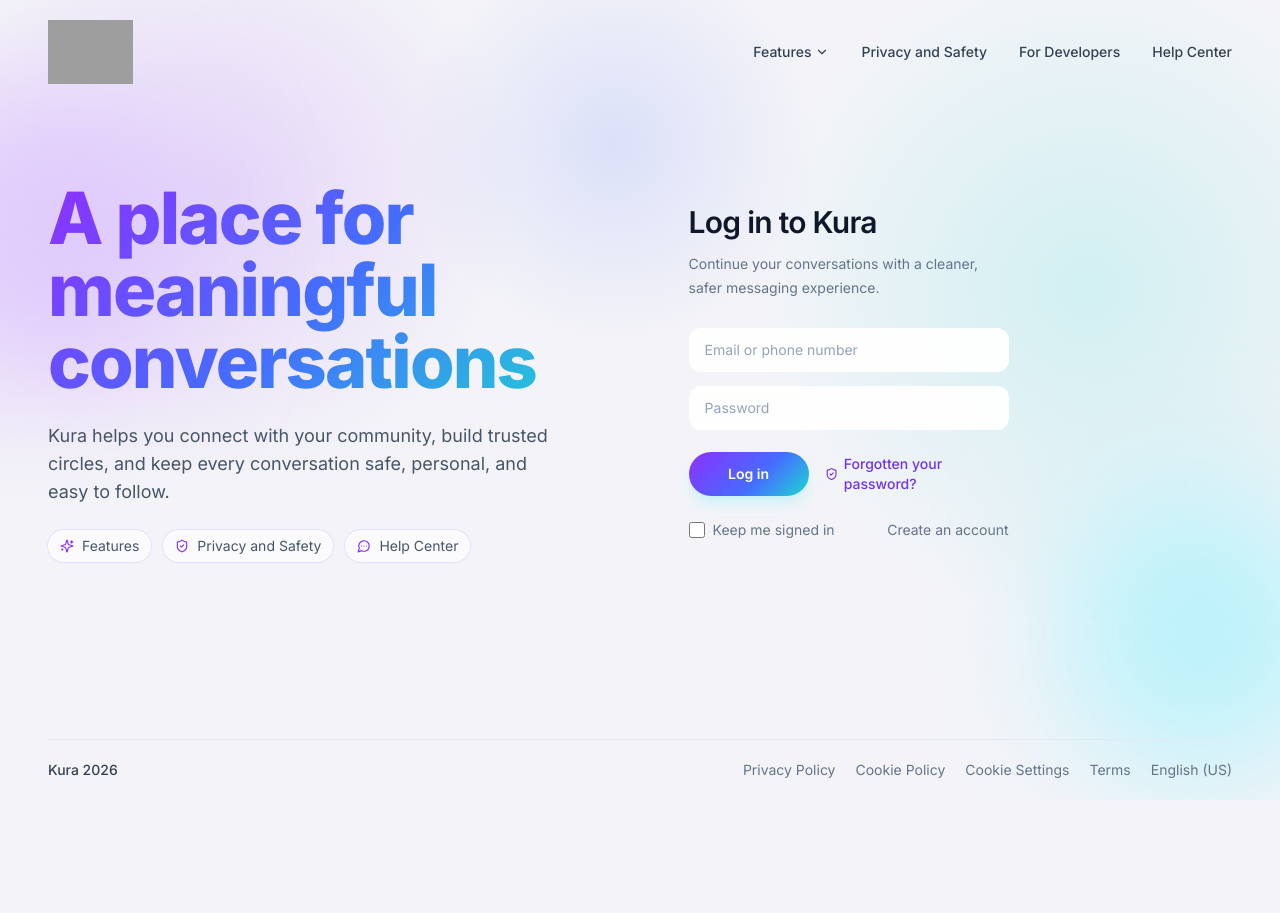
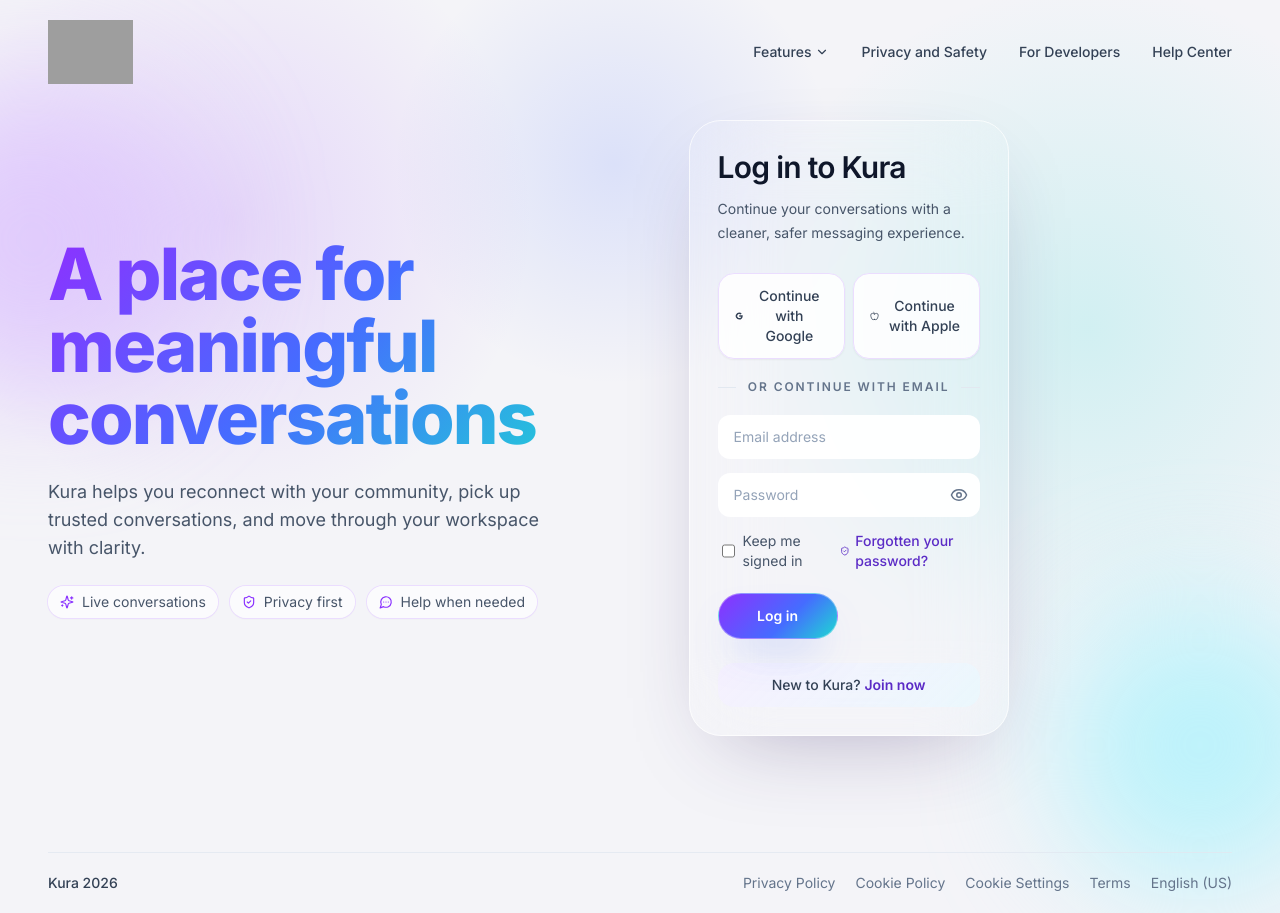
Before and after one commit to O101O/Project_Kura, a React (Vite) app in the folder client/: page /auth in a window 1280 px wide. Before the commit the page ends 800 px from the top, so only its background shows below. Built offline with nearby package versions, Linux system fonts and the light colour scheme; no server answers; grey boxes are pictures that could not be loaded.

Commit message:
update ui

```diff
--- a/client/src/components/auth/AuthCard.jsx
+++ b/client/src/components/auth/AuthCard.jsx
@@ -1,4 +1,4 @@
-import { Camera, ShieldCheck } from 'lucide-react';
+import { Apple, Camera, Eye, EyeOff, ShieldCheck } from 'lucide-react';
 import { useState } from 'react';
 import { Link } from 'react-router-dom';
 
@@ -10,6 +10,8 @@ const AuthCard = ({ mode, onSubmit, onToggle, loading, error }) => {
     confirmPassword: '',
     profilePic: null
   });
+  const [showPassword, setShowPassword] = useState(false);
+  const [showConfirmPassword, setShowConfirmPassword] = useState(false);
 
   const handleChange = (event) => {
     const { name, value, files } = event.target;
@@ -24,23 +26,65 @@ const AuthCard = ({ mode, onSubmit, onToggle, loading, error }) => {
     onSubmit(form);
   };
 
+  const isLogin = mode === 'login';
+
   return (
-    <div className="w-full max-w-md animate-fadeIn">
+    <div className="w-full max-w-md animate-fadeIn rounded-[2rem] border border-white/70 bg-white/58 p-6 shadow-[0_30px_90px_-38px_rgba(54,37,101,0.38)] backdrop-blur-2xl sm:p-7">
       <div className="mb-7">
         <div>
           <h2 className="text-2xl font-semibold tracking-tight text-slate-900 sm:text-3xl">
-            {mode === 'login' ? 'Log in to Kura' : 'Create your account'}
+            {isLogin ? 'Log in to Kura' : 'Create your Kura profile'}
           </h2>
-          <p className="mt-3 max-w-sm text-sm leading-6 text-slate-500">
-            {mode === 'login'
+          <p className="mt-3 max-w-sm text-sm leading-6 text-slate-600">
+            {isLogin
               ? 'Continue your conversations with a cleaner, safer messaging experience.'
-              : 'Start chatting with your circle on Kura with secure sign up and recovery options.'}
+              : 'Set up your identity, add a profile photo, and join Kura with a more welcoming first step.'}
           </p>
         </div>
       </div>
 
+      <div className="mb-5 grid gap-2 sm:grid-cols-2">
+        <button
+          type="button"
+          className="inline-flex items-center justify-center gap-2 rounded-2xl border border-brand-100 bg-white/85 px-4 py-3 text-sm font-medium text-slate-700 shadow-sm hover:border-brand-200 hover:bg-brand-50/50"
+        >
+          <svg viewBox="0 0 24 24" aria-hidden="true" className="h-4 w-4">
+            <path
+              fill="currentColor"
+              d="M21.8 12.23c0-.73-.06-1.43-.2-2.09H12v3.95h5.5a4.73 4.73 0 0 1-2.04 3.1v2.57h3.3c1.94-1.79 3.04-4.43 3.04-7.53Z"
+            />
+            <path
+              fill="currentColor"
+              d="M12 22c2.76 0 5.08-.91 6.77-2.47l-3.3-2.57c-.92.62-2.09.99-3.47.99-2.66 0-4.92-1.8-5.73-4.22H2.86v2.65A10.22 10.22 0 0 0 12 22Z"
+            />
+            <path
+              fill="currentColor"
+              d="M6.27 13.73A6.14 6.14 0 0 1 5.95 12c0-.6.11-1.18.32-1.73V7.62H2.86A10.01 10.01 0 0 0 1.8 12c0 1.61.39 3.13 1.06 4.38l3.41-2.65Z"
+            />
+            <path
+              fill="currentColor"
+              d="M12 6.05c1.5 0 2.84.52 3.9 1.54l2.92-2.92C17.07 3.04 14.76 2 12 2A10.22 10.22 0 0 0 2.86 7.62l3.41 2.65c.81-2.42 3.07-4.22 5.73-4.22Z"
+            />
+          </svg>
+          Continue with Google
+        </button>
+        <button
+          type="button"
+          className="inline-flex items-center justify-center gap-2 rounded-2xl border border-brand-100 bg-white/85 px-4 py-3 text-sm font-medium text-slate-700 shadow-sm hover:border-brand-200 hover:bg-brand-50/50"
+        >
+          <Apple size={16} />
+          Continue with Apple
+        </button>
+      </div>
+
+      <div className="mb-5 flex items-center gap-3">
+        <div className="h-px flex-1 bg-slate-200" />
+        <span className="text-xs font-semibold uppercase tracking-[0.16em] text-slate-500">or continue with email</span>
+        <div className="h-px flex-1 bg-slate-200" />
+      </div>
+
       <form className="space-y-3.5" onSubmit={handleSubmit}>
-        {mode === 'register' && (
+        {!isLogin && (
           <input
             className="kura-input bg-white/95"
             placeholder="Username"
@@ -54,16 +98,17 @@ const AuthCard = ({ mode, onSubmit, onToggle, loading, error }) => {
         <input
           type="email"
           className="kura-input bg-white/95"
-          placeholder="Email or phone number"
+          placeholder="Email address"
           name="email"
           value={form.email}
           onChange={handleChange}
           required
         />
 
+        <div className="relative">
           <input
-          type="password"
-          className="kura-input bg-white/95"
+            type={showPassword ? 'text' : 'password'}
+            className="kura-input bg-white/95 pr-11"
             placeholder="Password"
             name="password"
             value={form.password}
@@ -71,12 +116,35 @@ const AuthCard = ({ mode, onSubmit, onToggle, loading, error }) => {
             required
             minLength={6}
           />
+          <button
+            type="button"
+            aria-label={showPassword ? 'Hide password' : 'Show password'}
+            onClick={() => setShowPassword((prev) => !prev)}
+            className="absolute right-3 top-1/2 -translate-y-1/2 text-slate-500 hover:text-brand-600"
+          >
+            {showPassword ? <EyeOff size={18} /> : <Eye size={18} />}
+          </button>
+        </div>
 
-        {mode === 'register' && (
+        {isLogin && (
+          <div className="flex items-center justify-between gap-4 px-1">
+            <label className="inline-flex items-center gap-2 text-sm text-slate-600">
+              <input type="checkbox" className="h-4 w-4 rounded border-slate-300 text-brand-500 focus:ring-brand-500" />
+              Keep me signed in
+            </label>
+            <Link to="/forgot-password" className="inline-flex items-center gap-1.5 text-sm font-medium text-brand-700 hover:text-brand-500">
+              <ShieldCheck size={14} />
+              Forgotten your password?
+            </Link>
+          </div>
+        )}
+
+        {!isLogin && (
           <>
+            <div className="relative">
               <input
-              type="password"
-              className="kura-input bg-white/95"
+                type={showConfirmPassword ? 'text' : 'password'}
+                className="kura-input bg-white/95 pr-11"
                 placeholder="Confirm Password"
                 name="confirmPassword"
                 value={form.confirmPassword}
@@ -84,6 +152,15 @@ const AuthCard = ({ mode, onSubmit, onToggle, loading, error }) => {
                 required
                 minLength={6}
               />
+              <button
+                type="button"
+                aria-label={showConfirmPassword ? 'Hide confirm password' : 'Show confirm password'}
+                onClick={() => setShowConfirmPassword((prev) => !prev)}
+                className="absolute right-3 top-1/2 -translate-y-1/2 text-slate-500 hover:text-brand-600"
+              >
+                {showConfirmPassword ? <EyeOff size={18} /> : <Eye size={18} />}
+              </button>
+            </div>
 
             <label className="flex cursor-pointer items-center justify-between rounded-2xl border border-dashed border-brand-200 bg-white/70 px-4 py-3 text-sm text-slate-600 hover:border-brand-400 hover:bg-brand-50/60">
               <span className="inline-flex items-center gap-2">
@@ -104,32 +181,25 @@ const AuthCard = ({ mode, onSubmit, onToggle, loading, error }) => {
 
         {error && <p className="rounded-xl bg-red-50 px-3 py-2 text-sm text-red-600">{error}</p>}
 
-        <div className="flex flex-col gap-4 pt-2 sm:flex-row sm:items-center">
+        <div className="pt-2">
           <button
             type="submit"
             disabled={loading}
-            className="inline-flex min-w-[120px] items-center justify-center rounded-full bg-[linear-gradient(135deg,#8d31ff_0%,#456cff_58%,#1dd9d2_100%)] px-6 py-3 text-sm font-semibold text-white shadow-lg shadow-cyan-200/50 hover:-translate-y-0.5 hover:brightness-105 disabled:cursor-not-allowed disabled:opacity-70"
+            className="inline-flex min-w-[120px] items-center justify-center rounded-full border border-white/35 bg-[linear-gradient(135deg,#8d31ff_0%,#456cff_58%,#1dd9d2_100%)] px-6 py-3 text-sm font-semibold text-white shadow-[0_22px_40px_-18px_rgba(69,108,255,0.55)] hover:-translate-y-0.5 hover:brightness-105 disabled:cursor-not-allowed disabled:opacity-70"
           >
-            {loading ? 'Please wait...' : mode === 'login' ? 'Log in' : 'Create Account'}
+            {loading ? 'Please wait...' : isLogin ? 'Log in' : 'Create my account'}
           </button>
-
-          {mode === 'login' && (
-            <Link to="/forgot-password" className="inline-flex items-center gap-1.5 text-sm font-medium text-brand-600 hover:text-brand-500">
-              <ShieldCheck size={14} />
-              Forgotten your password?
-            </Link>
-          )}
         </div>
       </form>
 
-      <div className="mt-6 flex items-center justify-between text-sm">
-        <label className="inline-flex items-center gap-2 text-slate-500">
-          <input type="checkbox" className="h-4 w-4 rounded border-slate-300 text-brand-500 focus:ring-brand-500" />
-          Keep me signed in
-        </label>
-        <button type="button" className="text-slate-500 hover:text-slate-800" onClick={onToggle}>
-          {mode === 'login' ? 'Create an account' : 'Back to login'}
+      <div className="mt-6 rounded-2xl bg-[linear-gradient(135deg,rgba(245,239,255,0.8),rgba(232,249,255,0.7))] px-4 py-3 text-center">
+        <p className="text-sm font-medium text-slate-700">
+          {isLogin ? 'New to Kura?' : 'Already have an account?'}
+          {' '}
+          <button type="button" className="font-semibold text-brand-700 hover:text-brand-500" onClick={onToggle}>
+            {isLogin ? 'Join now' : 'Back to login'}
           </button>
+        </p>
       </div>
     </div>
   );
--- a/client/src/components/auth/AuthShell.jsx
+++ b/client/src/components/auth/AuthShell.jsx
@@ -1,7 +1,38 @@
 import { ChevronDown, MessageCircleMore, ShieldCheck, Sparkles } from 'lucide-react';
 import kuraLogo from '../../assets/Kura messaging logo design.png';
 
-const AuthShell = ({ children }) => {
+const shellContent = {
+  login: {
+    title: 'A place for meaningful conversations',
+    description: 'Kura helps you reconnect with your community, pick up trusted conversations, and move through your workspace with clarity.',
+    featureLabel: 'Live conversations',
+    trustLabel: 'Privacy first',
+    supportLabel: 'Help when needed',
+    searchPlaceholder: 'Search conversations',
+    contactName: 'Veronica Jones',
+    statusText: 'Active now',
+    incomingMessage: "Hey! Hope you're having a wonderful day.",
+    outgoingMessage: 'Thanks! Just checking in before we chat later.',
+    typingLabel: 'Veronica is typing...'
+  },
+  register: {
+    title: 'Start your circle with confidence',
+    description: 'Create your Kura account to build trusted chats, shape your profile, and step into a calmer messaging space from day one.',
+    featureLabel: 'Fast onboarding',
+    trustLabel: 'Secure identity',
+    supportLabel: 'Guided setup',
+    searchPlaceholder: 'Find your people',
+    contactName: 'Welcome circle',
+    statusText: 'Ready to connect',
+    incomingMessage: 'Welcome to Kura. Your space is ready whenever you are.',
+    outgoingMessage: 'Perfect. I am setting up my profile and inviting my people.',
+    typingLabel: 'Preparing your first conversation...'
+  }
+};
+
+const AuthShell = ({ children, mode = 'login' }) => {
+  const content = shellContent[mode] || shellContent.login;
+
   return (
     <main className="relative flex min-h-screen flex-col overflow-hidden bg-[#f4f4f8] text-slate-900">
       <div className="pointer-events-none absolute inset-0 bg-[radial-gradient(circle_at_18%_24%,rgba(161,84,255,0.18),transparent_24%),radial-gradient(circle_at_48%_18%,rgba(69,108,255,0.14),transparent_22%),radial-gradient(circle_at_85%_36%,rgba(29,217,210,0.16),transparent_28%)]" />
@@ -34,23 +65,23 @@ const AuthShell = ({ children }) => {
         <section className="grid w-full items-center gap-10 lg:grid-cols-[minmax(0,1.05fr)_minmax(420px,0.95fr)]">
           <div className="max-w-xl animate-fadeIn">
             <h1 className="kura-gradient-text text-5xl font-extrabold leading-[0.98] tracking-tight sm:text-6xl lg:text-7xl">
-              A place for meaningful conversations
+              {content.title}
             </h1>
             <p className="mt-6 max-w-lg text-base leading-7 text-slate-600 sm:text-lg">
-              Kura helps you connect with your community, build trusted circles, and keep every conversation safe, personal, and easy to follow.
+              {content.description}
             </p>
             <div className="mt-6 flex flex-wrap gap-3 text-sm text-slate-600">
               <span id="features" className="inline-flex items-center gap-2 rounded-full bg-white/70 px-3 py-1.5 shadow-sm ring-1 ring-brand-100">
                 <Sparkles size={14} className="text-brand-500" />
-                Features
+                {content.featureLabel}
               </span>
               <span id="privacy" className="inline-flex items-center gap-2 rounded-full bg-white/70 px-3 py-1.5 shadow-sm ring-1 ring-brand-100">
                 <ShieldCheck size={14} className="text-brand-500" />
-                Privacy and Safety
+                {content.trustLabel}
               </span>
               <span id="help" className="inline-flex items-center gap-2 rounded-full bg-white/70 px-3 py-1.5 shadow-sm ring-1 ring-brand-100">
                 <MessageCircleMore size={14} className="text-brand-500" />
-                Help Center
+                {content.supportLabel}
               </span>
             </div>
           </div>
@@ -61,16 +92,16 @@ const AuthShell = ({ children }) => {
             </div>
 
             <div className="relative order-1 hidden min-h-[480px] animate-fadeIn lg:block lg:order-2">
-              <div className="absolute left-8 top-4 flex h-20 w-20 items-center justify-center rounded-[2rem] bg-[linear-gradient(135deg,#a154ff_0%,#456cff_55%,#1dd9d2_100%)] shadow-lg shadow-cyan-200/30">
+              <div className="absolute left-8 top-4 flex h-20 w-20 animate-[floatY_6s_ease-in-out_infinite] items-center justify-center rounded-[2rem] bg-[linear-gradient(135deg,#a154ff_0%,#456cff_55%,#1dd9d2_100%)] shadow-lg shadow-cyan-200/30">
                 <span className="text-3xl">?</span>
               </div>
 
-              <div className="absolute right-0 top-8 w-[255px] rounded-[2rem] bg-white/82 p-4 shadow-[0_30px_80px_-30px_rgba(91,43,198,0.34)] ring-1 ring-brand-100 backdrop-blur">
+              <div className="absolute right-0 top-8 w-[255px] animate-[floatY_7s_ease-in-out_infinite_0.4s] rounded-[2rem] bg-white/82 p-4 shadow-[0_30px_80px_-30px_rgba(91,43,198,0.34)] ring-1 ring-brand-100 backdrop-blur">
                 <div className="mb-4 flex items-center justify-between text-slate-900">
                   <span className="text-lg font-bold text-slate-900">Kura</span>
                   <div className="h-6 w-6 rounded-full border border-slate-200 bg-white" />
                 </div>
-                <div className="rounded-2xl bg-[linear-gradient(135deg,rgba(245,239,255,0.9),rgba(232,249,255,0.9))] px-4 py-3 text-sm text-slate-500">Search</div>
+                <div className="rounded-2xl bg-[linear-gradient(135deg,rgba(245,239,255,0.9),rgba(232,249,255,0.9))] px-4 py-3 text-sm text-slate-500">{content.searchPlaceholder}</div>
                 <div className="mt-4 space-y-3">
                   <div className="flex items-center gap-3">
                     <div className="h-10 w-10 rounded-full bg-[linear-gradient(135deg,#d8b8ff,#b8d4ff)]" />
@@ -96,24 +127,24 @@ const AuthShell = ({ children }) => {
                 </div>
               </div>
 
-              <div className="absolute bottom-0 left-0 w-[290px] rounded-[2rem] bg-[linear-gradient(180deg,rgba(245,239,255,0.96)_0%,rgba(221,235,255,0.96)_52%,rgba(221,255,251,0.94)_100%)] p-4 shadow-[0_30px_80px_-30px_rgba(91,43,198,0.38)] ring-1 ring-brand-100">
+              <div className="absolute bottom-0 left-0 w-[290px] animate-[floatY_8s_ease-in-out_infinite_0.8s] rounded-[2rem] bg-[linear-gradient(180deg,rgba(245,239,255,0.96)_0%,rgba(221,235,255,0.96)_52%,rgba(221,255,251,0.94)_100%)] p-4 shadow-[0_30px_80px_-30px_rgba(91,43,198,0.38)] ring-1 ring-brand-100">
                 <div className="flex items-center justify-between">
                   <div>
-                    <p className="text-sm font-semibold text-slate-900">Veronica Jones</p>
-                    <p className="text-xs text-slate-500">Active now</p>
+                    <p className="text-sm font-semibold text-slate-900">{content.contactName}</p>
+                    <p className="text-xs text-slate-500">{content.statusText}</p>
                   </div>
                   <div className="h-6 w-6 rounded-full border border-blue-200 bg-white/70" />
                 </div>
                 <div className="mt-5 space-y-3 text-sm">
                   <div className="max-w-[78%] rounded-2xl rounded-bl-md bg-white px-4 py-3 text-slate-700 shadow-sm">
-                    Hey! Hope you're having a wonderful day.
+                    {content.incomingMessage}
                   </div>
                   <div className="ml-auto max-w-[74%] rounded-2xl rounded-br-md bg-[linear-gradient(135deg,#8d31ff_0%,#456cff_58%,#1dd9d2_100%)] px-4 py-3 text-white shadow-sm">
-                    Thanks! Just checking in before we chat later.
+                    {content.outgoingMessage}
                   </div>
                   <div className="rounded-2xl bg-white px-4 py-3 shadow-sm">
                     <div className="rounded-2xl bg-[linear-gradient(135deg,#311f61,#23336a,#0e7490)] px-4 py-3 text-white">
-                      <div className="text-sm font-medium">Veronica is typing...</div>
+                      <div className="text-sm font-medium">{content.typingLabel}</div>
                       <div className="mt-2 flex items-center gap-1.5">
                         <span className="h-2 w-2 rounded-full bg-white/80" />
                         <span className="h-2 w-2 rounded-full bg-white/65" />
@@ -125,7 +156,7 @@ const AuthShell = ({ children }) => {
                 </div>
               </div>
 
-              <div className="absolute bottom-24 right-[-0.5rem] h-16 w-16 rounded-[1.5rem] bg-accent-200/80 blur-[1px]" />
+              <div className="absolute bottom-24 right-[-0.5rem] h-16 w-16 animate-[pulseGlow_5s_ease-in-out_infinite] rounded-[1.5rem] bg-accent-200/80 blur-[1px]" />
             </div>
           </div>
         </section>
--- a/client/src/pages/AuthPage.jsx
+++ b/client/src/pages/AuthPage.jsx
@@ -49,7 +49,7 @@ const AuthPage = () => {
   };
 
   return (
-    <AuthShell>
+    <AuthShell mode={mode}>
       <AuthCard
         mode={mode}
         onSubmit={handleSubmit}
```
Also changed, not shown: client/src/styles/index.css (+20 -0 lines). Lines whose indentation alone changed are shown as unchanged.
